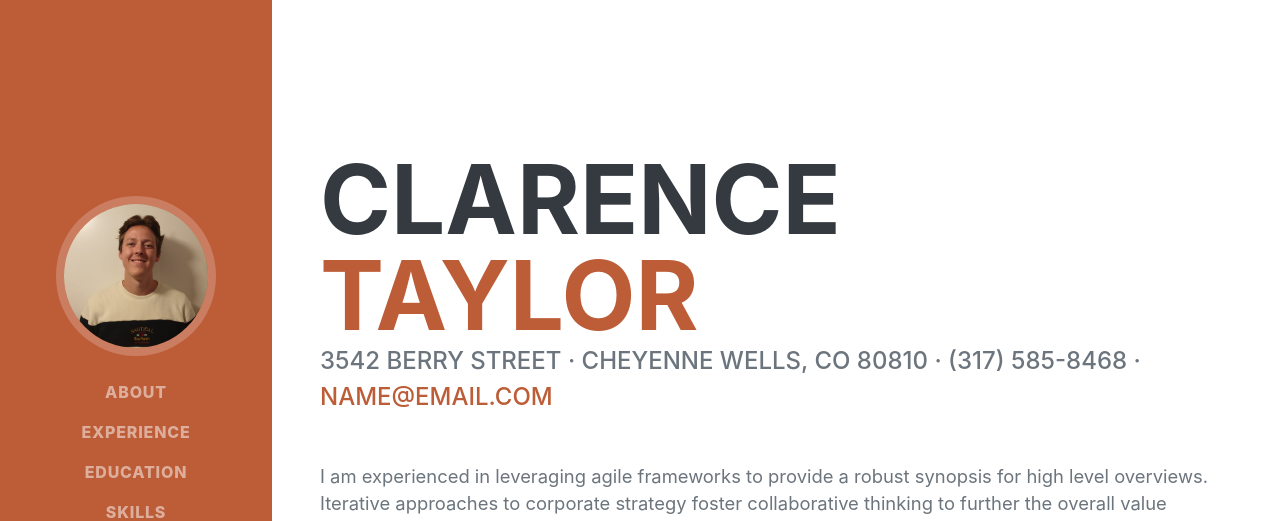
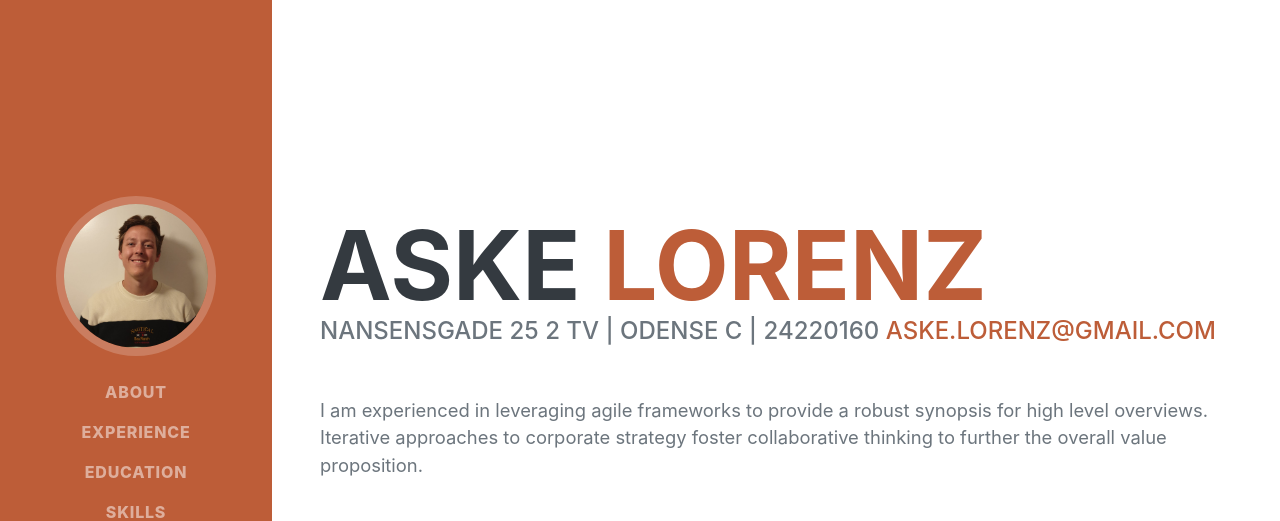
Before and after one commit to AskeJL/AskeJL.github.io, a plain HTML site: page index.html in a window 1280 px wide. Shown: the top 521 px of the page. Drawn offline with nearby package versions, Linux system fonts and the light colour scheme; a web font is replaced by a local one.

Commit message:
Info changes

```diff
--- a/index.html
+++ b/index.html
@@ -40,12 +40,12 @@
             <section class="resume-section" id="about">
                 <div class="resume-section-content">
                     <h1 class="mb-0">
-                        Clarence
-                        <span class="text-primary">Taylor</span>
+                        Aske
+                        <span class="text-primary">Lorenz</span>
                     </h1>
                     <div class="subheading mb-5">
-                        3542 Berry Street · Cheyenne Wells, CO 80810 · (317) 585-8468 ·
-                        <a href="mailto:name@email.com">name@email.com</a>
+                        Nansensgade 25 2 tv | Odense C | 24220160
+                        <a href="mailto:aske.lorenz@gmail.com">aske.lorenz@gmail.com</a>
                     </div>
                     <p class="lead mb-5">I am experienced in leveraging agile frameworks to provide a robust synopsis for high level overviews. Iterative approaches to corporate strategy foster collaborative thinking to further the overall value proposition.</p>
                     <div class="social-icons">
```
